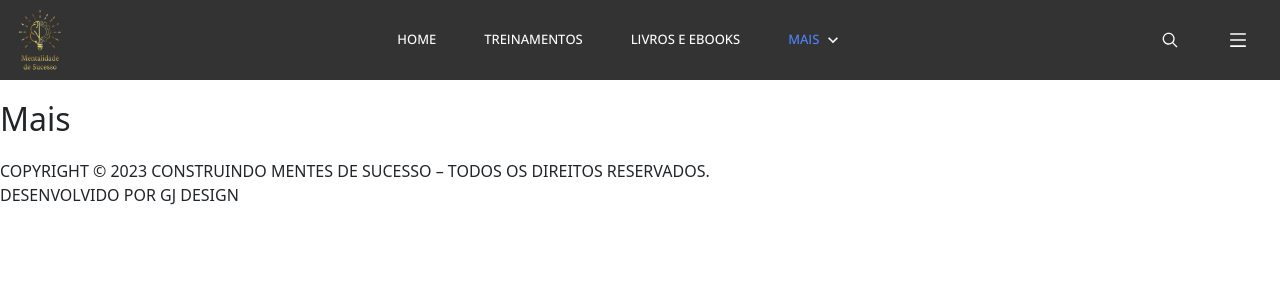
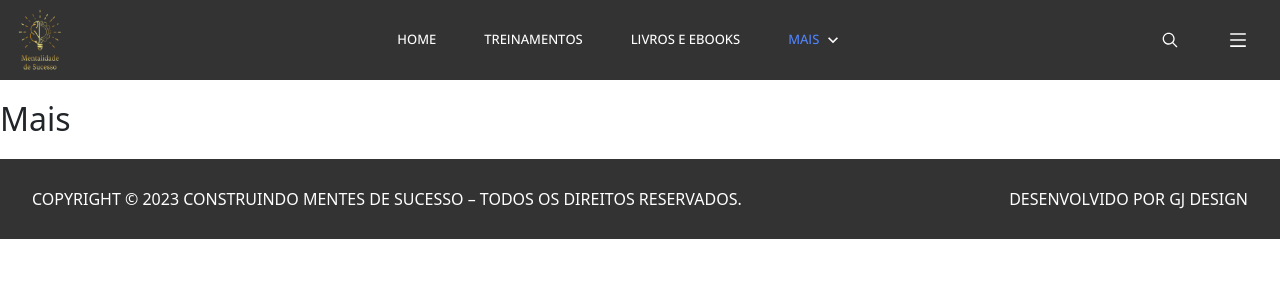
Before and after one commit to Judisson/sucesso-mente, a React (Vite) app: page /mais in a window 1280 px wide. Shown: the top 300 px of the page. Built offline with nearby package versions, Linux system fonts and the light colour scheme; the HTML template or start-up script is replaced by a standard one; a web font is replaced by a local one.

Commit message:
Style(Footer) - Estilização

```diff
--- a/src/scss/Objects/Layout.scss
+++ b/src/scss/Objects/Layout.scss
@@ -32,3 +32,21 @@
   z-index: 1;
   position: relative;
 }
+
+.footer {
+  display: flex;
+  align-items: center;
+  justify-content: space-between;
+  box-sizing: border-box;
+  padding: 2rem;
+  width: 100%;
+  height: 5rem;
+  background-color: #333;
+  color: #FFFFFF;
+}
+
+#root {
+  display: flex;
+  flex-direction: column;
+  height: 100vh;
+}
```
